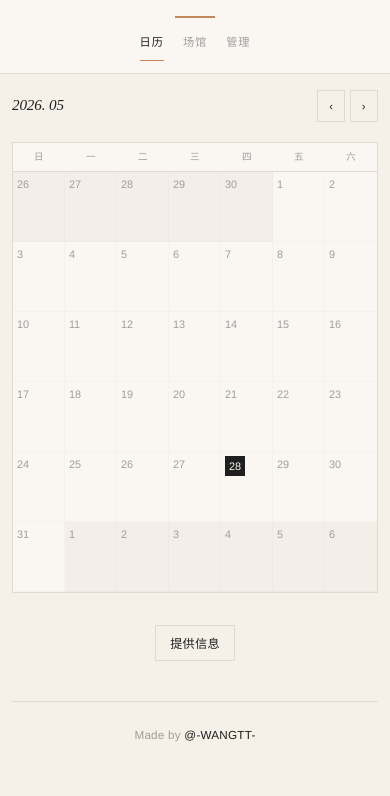
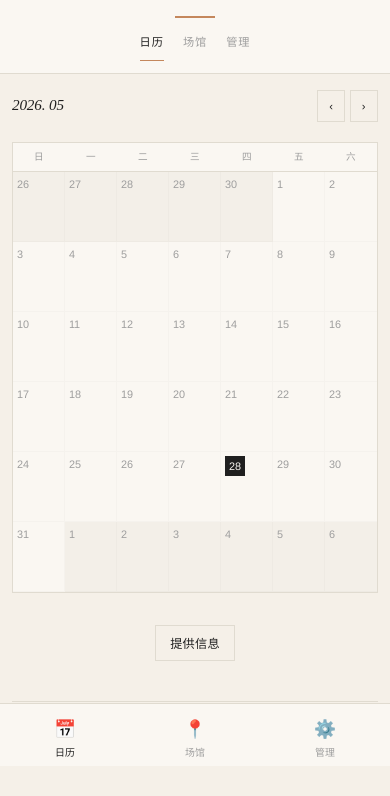
Before and after one commit to 854585859-wq/randomW, a website: page public/index.html in a window 390 px wide. Shown: the part 78-874 px from the top of the page. Drawn offline with Linux system fonts and the light colour scheme; no server answers.

Commit message:
feat: bottom nav bar for mobile

```diff
--- a/public/css/style.css
+++ b/public/css/style.css
@@ -222,6 +222,25 @@ th { font-weight: 400; color: var(--ink-50); font-size: 0.7rem; letter-spacing:
 /* ---- Divider ---- */
 .hr { border: none; border-top: 0.5px solid var(--line); margin: 1.5rem 0; }
 
+/* ---- Bottom Nav (mobile only) ---- */
+.bottom-nav {
+  display: none;
+  position: fixed; bottom: 0; left: 0; right: 0; z-index: 50;
+  background: var(--paper); border-top: 0.5px solid var(--line);
+  padding: 0.4rem 0 env(safe-area-inset-bottom, 0.5rem);
+}
+.bottom-nav-inner {
+  display: flex; justify-content: space-around; align-items: center;
+  max-width: 400px; margin: 0 auto;
+}
+.bottom-nav a {
+  display: flex; flex-direction: column; align-items: center; gap: 0.15rem;
+  padding: 0.3rem 0.5rem; font-size: 0.62rem; font-weight: 300; color: var(--ink-25);
+  letter-spacing: 0.02em; min-width: 56px; text-align: center;
+}
+.bottom-nav a.active { color: var(--ink); font-weight: 500; }
+.bottom-nav-icon { font-size: 1.1rem; }
+
 /* ---- Responsive ---- */
 @media (max-width: 640px) {
   .topbar-inner { padding: 1.5rem 1rem 0; }
@@ -262,4 +281,8 @@ th { font-weight: 400; color: var(--ink-50); font-size: 0.7rem; letter-spacing:
 
   /* Dashboard tabs */
   .tab { padding: 0.5rem 0.7rem; font-size: 0.73rem; }
+
+  /* Bottom nav */
+  .bottom-nav { display: block; }
+  body { padding-bottom: 60px; }
 }
--- a/public/index.html
+++ b/public/index.html
@@ -41,6 +41,14 @@
         Made by <a href="https://www.xiaohongshu.com/user/profile/598f023050c4b47b85942c85" target="_blank">@-WANGTT-</a>
       </p>
     </div>
+
+    <nav class="bottom-nav">
+      <div class="bottom-nav-inner">
+        <a href="/" class="active"><span class="bottom-nav-icon">📅</span>日历</a>
+        <a href="/venues"><span class="bottom-nav-icon">📍</span>场馆</a>
+        <a href="/admin"><span class="bottom-nav-icon">⚙️</span>管理</a>
+      </div>
+    </nav>
   </div>
 
   <script src="/js/utils.js"></script>
```
Also changed, not shown: public/venues.html (+8 -0 lines).
